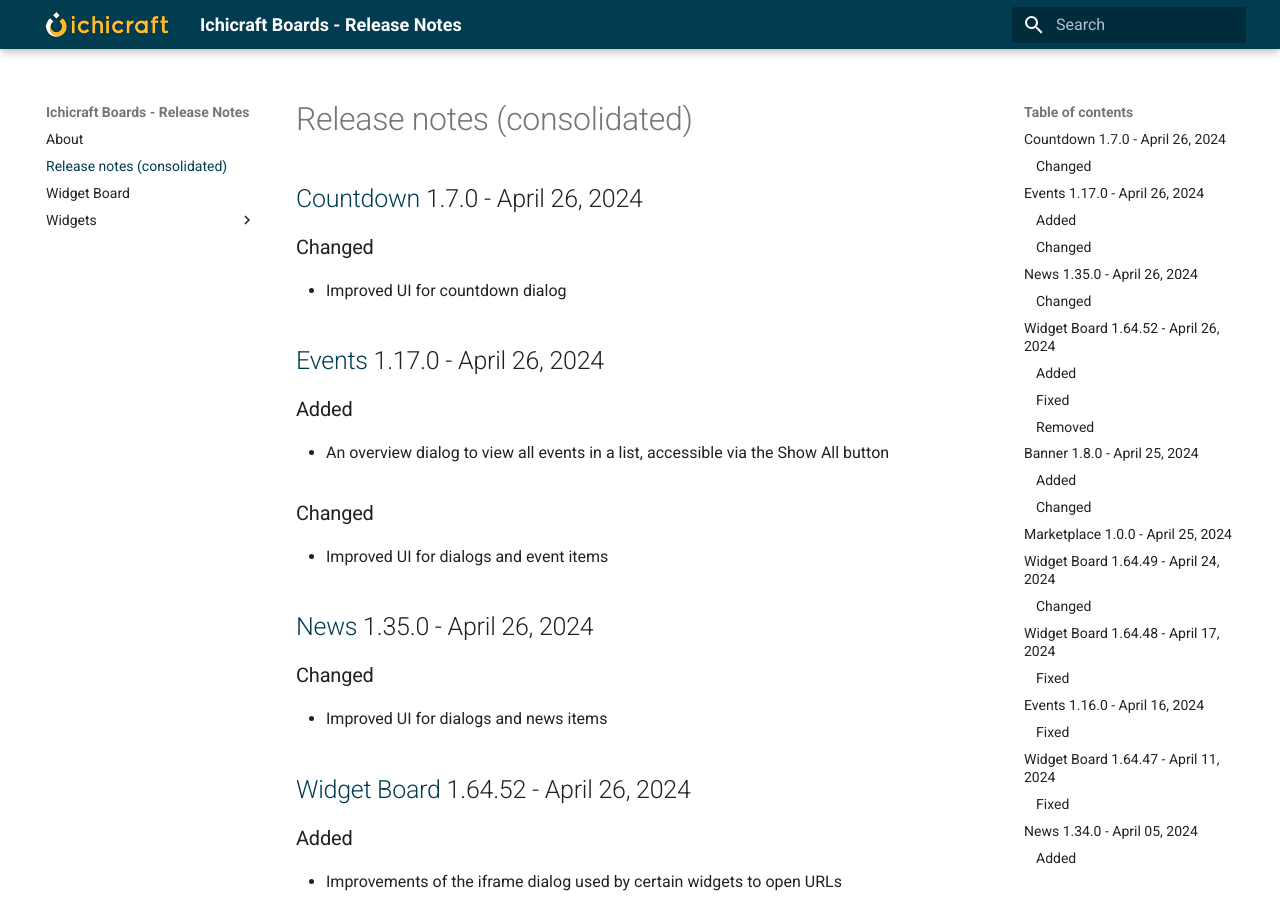
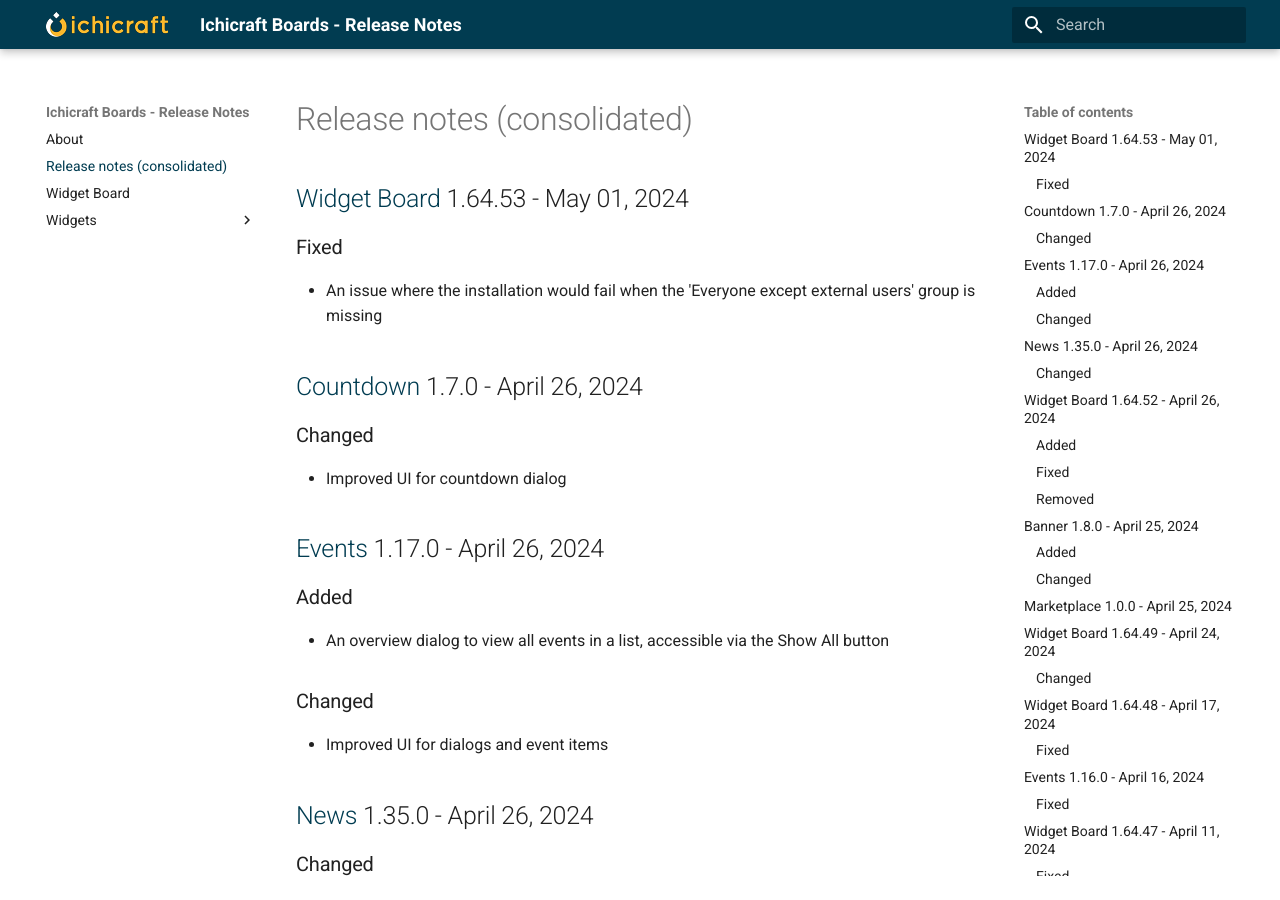
Before and after one commit to ichicraft/widgets-docs, an MkDocs documentation site: the page built from docs/Release-notes-(consolidated).md, in a window 1280 px wide and 900 px high. Built offline with MkDocs 1.6.1 and Material for MkDocs 9.7.7, drawn with Linux system fonts in a browser that asks for light colours.

Commit message:
Release notes updated by BuildService

```diff
--- a/docs/Release-notes-(consolidated).md
+++ b/docs/Release-notes-(consolidated).md
@@ -1,3 +1,8 @@
+## [Widget Board](./Widget Board.md) 1.64.53 - May 01, 2024
+
+### Fixed
+- An issue where the installation would fail when the &#x27;Everyone except external users&#x27; group is missing
+
 ## [Countdown](./Widgets/Countdown.md) 1.7.0 - April 26, 2024
 
 ### Changed
```
Also changed, not shown: docs/Widget Board.md (+5 -0 lines).
